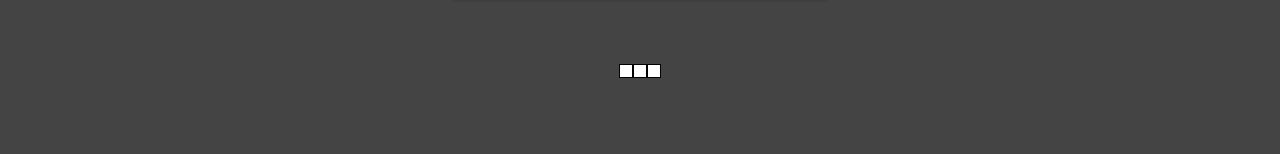
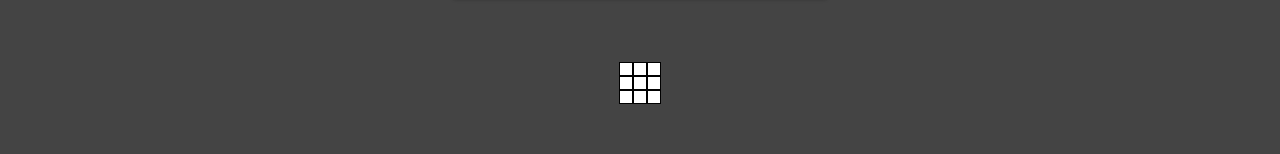
Before and after one commit to pacna/cellular-artistry, a React (Create React App) app: page / in a window 1280 px wide. Shown: the part 135-289 px from the top of the page. Built offline with nearby package versions, Linux system fonts and the light colour scheme.

Commit message:
Create grid

```diff
--- a/src/components/game-of-life/game-of-life.component.tsx
+++ b/src/components/game-of-life/game-of-life.component.tsx
@@ -7,6 +7,9 @@ import { Grid } from '../grid/grid.component';
 
 export const GameOfLife = () => {
     const classes: IClasses = GameOfLifeStyles();
+    // temp adding random state to use
+    const cellsInitialRandomState: number[][] = [[0,1,0],[0,1,1],[0,1,0]];
+
     return(
         <div className={classes.center}>
             <div className={classes.buttonGroupSpacing}>
@@ -17,8 +20,8 @@ export const GameOfLife = () => {
                     <Button> Randomize </Button>
                 </ButtonGroup>
             </div>
-            <div className={classes.gridSpacing}>
-                <Grid />
+            <div className={classes.gridContainer}>
+                <Grid cellsInitialRandomState={cellsInitialRandomState}/>
             </div>
         </div>
     )
--- a/src/components/game-of-life/game-of-life.interfaces.tsx
+++ b/src/components/game-of-life/game-of-life.interfaces.tsx
@@ -1,5 +1,5 @@
 export interface IClasses {
     buttonGroupSpacing: any;
     center: any;
-    gridSpacing: any;
+    gridContainer: any;
 }
--- a/src/components/game-of-life/game-of-life.styles.tsx
+++ b/src/components/game-of-life/game-of-life.styles.tsx
@@ -8,8 +8,10 @@ export const GameOfLifeStyles = makeStyles((theme: Theme) =>
     center: {
         textAlign: 'center'
     },
-    gridSpacing: {
-        marginTop: '8vh'
+    gridContainer: {
+        marginTop: '8vh',
+        display: 'flex',
+        justifyContent: 'center'
     }
   })
 );
--- a/src/components/grid/grid.component.tsx
+++ b/src/components/grid/grid.component.tsx
@@ -1,14 +1,36 @@
-import React from 'react';
+import React, { ReactElement } from 'react';
 import { GridStyles} from './grid.styles';
 import { Cell } from '../cell/cell.component';
+import { IGrid, IClasses } from './grid.interfaces';
 
-export const Grid = () => {
-    const classes = GridStyles();
+export const Grid = (props: IGrid) => {
+    const classes: IClasses = GridStyles();
+    const createGrid = (initalCells: number[][]): ReactElement => {
+        return (
+            <div className={classes.grid}>
+                {
+                    initalCells.map((cells: number[], i: number) => {
+                        return(
+                            <div className={classes.cellContainer} key={i}>
+                                {
+                                    cells.map((cellState: number, j: number) => {
+                                        return (
+                                            <Cell key={j}/>
+                                        )
+                                    })
+                                }
+                            </div>
+                        );
+                    })
+                }
+            </div>
+        )
+    }
     return (
-        <div className={classes.grid}>
-            <Cell />
-            <Cell />
-            <Cell />
+        <div>
+            {
+                createGrid(props.cellsInitialRandomState)
+            }
         </div>
     )
 }
--- a/src/components/grid/grid.styles.tsx
+++ b/src/components/grid/grid.styles.tsx
@@ -4,8 +4,10 @@ export const GridStyles = makeStyles((theme: Theme) =>
   createStyles({
     grid: {
         backgroundColor: 'white',
-        maxWidth: 'fit-content',
-        display: 'inline-flex'
+        maxWidth: 'fit-content'
+    },
+    cellContainer: {
+      display: 'flex'
     }
   })
 );
```
Also changed, not shown: src/components/grid/grid.interfaces.tsx (added, +8 -0 lines).
